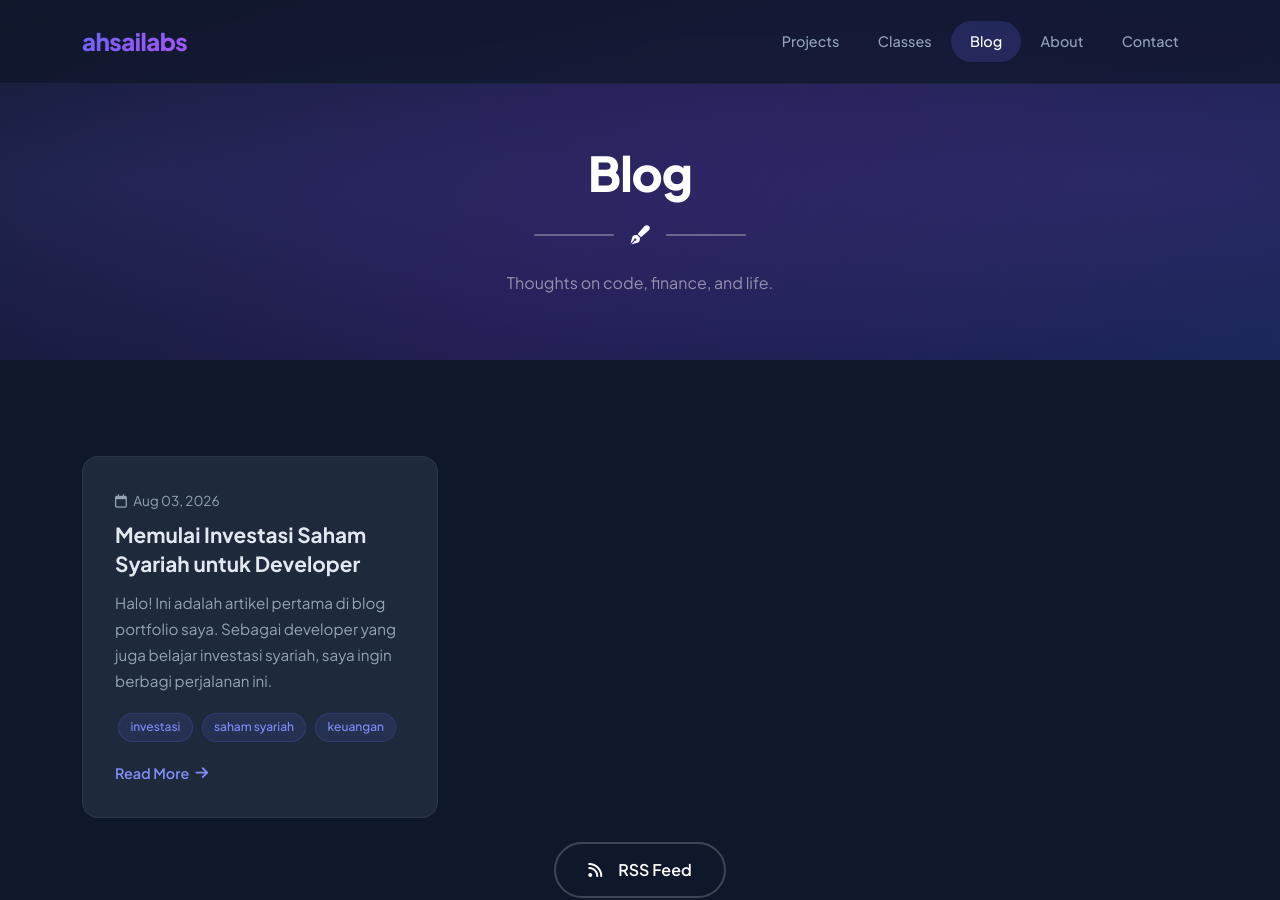
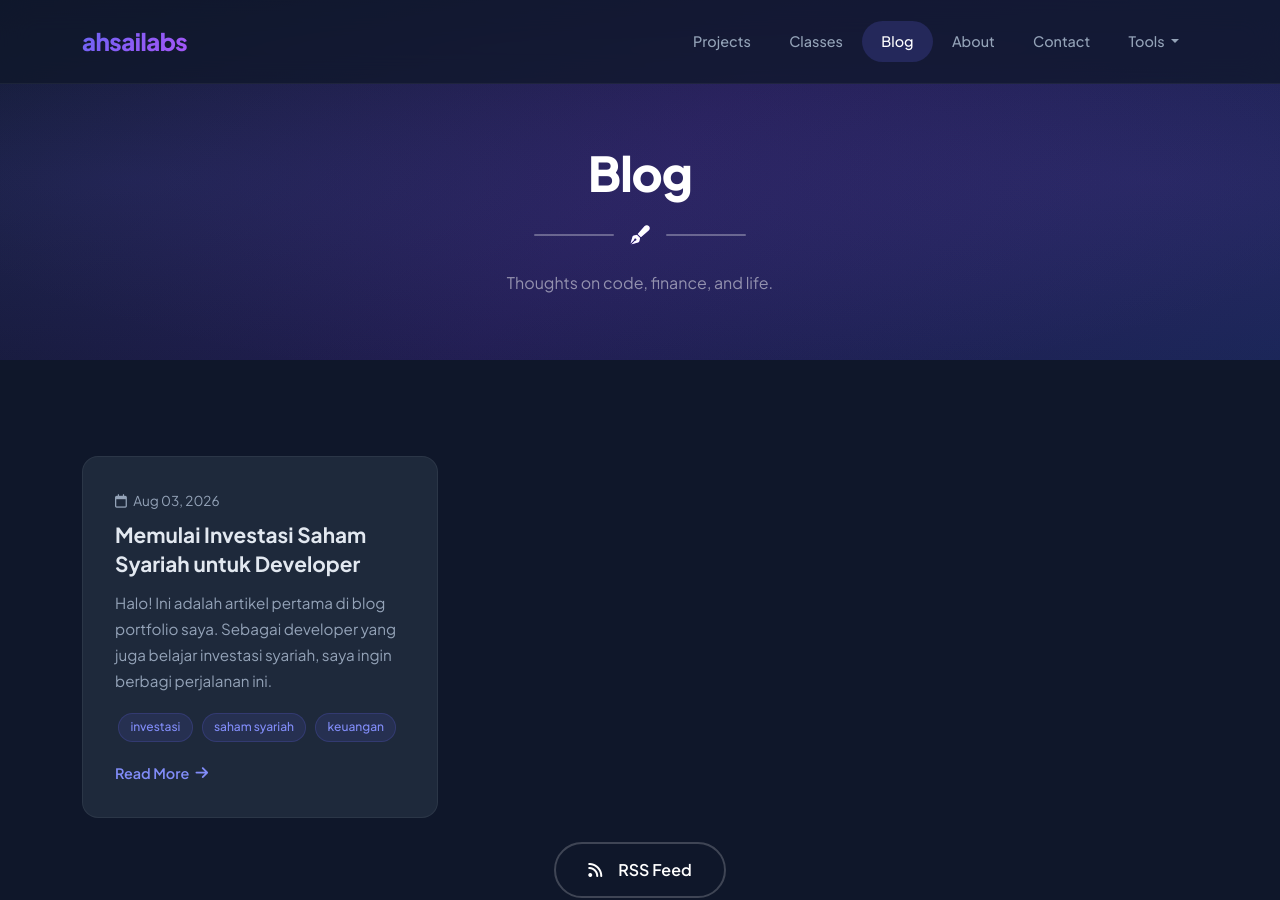
Before and after one commit to ahsai001/ahsai001.github.io, a Jekyll site: the page built from blog/index.html, in a window 1280 px wide and 900 px high. Built offline with Jekyll 4.4.1, drawn with Linux system fonts in a browser that asks for light colours; the list of posts is cut into pages by our own code.

Commit message:
fix: add Tools dropdown menu to blog layout navbar

```diff
--- a/_layouts/default.html
+++ b/_layouts/default.html
@@ -228,6 +228,30 @@
           <li class="nav-item"><a class="nav-link {% if page.url contains '/blog/' %}active{% endif %}" href="/blog/">Blog</a></li>
           <li class="nav-item"><a class="nav-link" href="/#about">About</a></li>
           <li class="nav-item"><a class="nav-link" href="/#contact">Contact</a></li>
+          <li class="nav-item dropdown">
+            <a class="nav-link dropdown-toggle" href="#" role="button" data-bs-toggle="dropdown" aria-expanded="false">
+              Tools
+            </a>
+            <ul class="dropdown-menu dropdown-menu-dark">
+              <li class="dropdown-submenu">
+                <a class="dropdown-item dropdown-toggle" href="#" role="button">
+                  <i class="fas fa-mosque me-2"></i> Dzikir
+                </a>
+                <ul class="dropdown-menu dropdown-menu-dark submenu">
+                  <li><a class="dropdown-item" href="/dzikirpagi/index.html">Dzikir Pagi</a></li>
+                  <li><a class="dropdown-item" href="/dzikirpetang/index.html">Dzikir Petang</a></li>
+                  <li><a class="dropdown-item" href="/dzikirsubuh/index.html">Dzikir Subuh</a></li>
+                  <li><a class="dropdown-item" href="/dzikirzhuhur/index.html">Dzikir Zhuhur/Ashar/Isya</a></li>
+                  <li><a class="dropdown-item" href="/dzikirmaghrib/index.html">Dzikir Maghrib</a></li>
+                </ul>
+              </li>
+              <li><a class="dropdown-item" href="/simpletools/index.html"><i class="fas fa-wrench me-2"></i> Simple Tools</a></li>
+              <li><hr class="dropdown-divider"></li>
+              <li class="dropdown-header text-uppercase small">Other Tools</li>
+              <li><a class="dropdown-item" href="/tools/token-analyzer.html"><i class="fas fa-chart-line me-2"></i> Token Analyzer</a></li>
+              <li><a class="dropdown-item" href="/tools/connection-checker.html"><i class="fas fa-plug me-2"></i> Connection Checker</a></li>
+            </ul>
+          </li>
         </ul>
       </div>
     </div>
```
